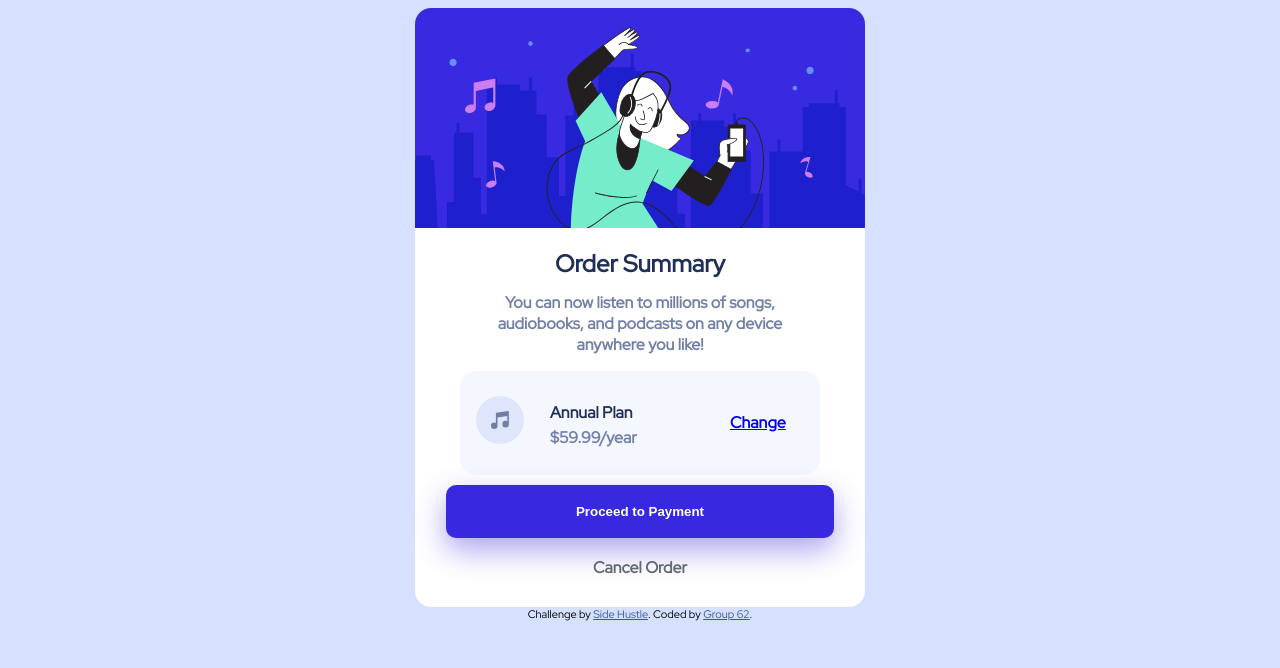
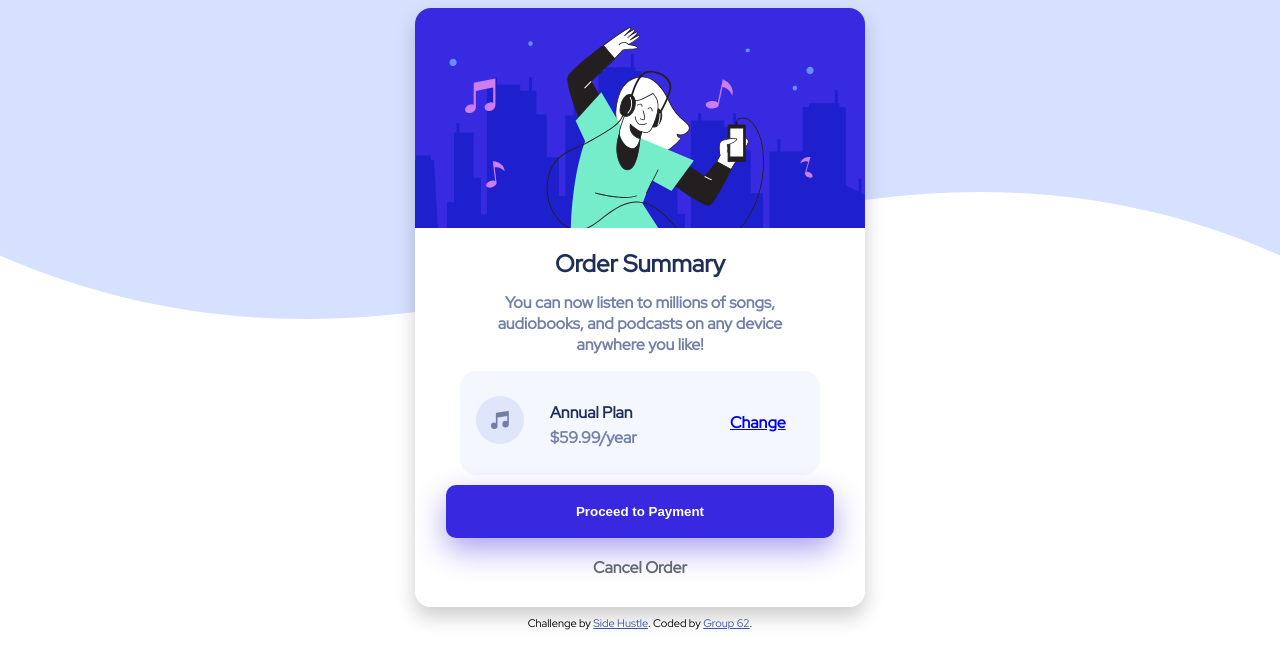
Before and after one commit to adeoyewole028/order-summary-component-main, a plain HTML site: page index.html in a window 1280 px wide. Drawn offline with Linux system fonts and the light colour scheme.

Commit message:
adding me

```diff
--- a/index.css
+++ b/index.css
@@ -2,18 +2,24 @@
 
 body {
   font-family: "Red Hat Display", sans-serif;
-  font-weight: 500, 700, 900;
   font-size: 16px;
+  display: flex;
   justify-content: center;
+  flex-direction: column;
   align-items: center;
   background-image: url(./images/pattern-background-desktop.svg);
-  background-size: 100% 350%;
+  background-repeat: no-repeat;
+  background-size: 100% 50%;
 }
 
 .main {
   display: flex;
   flex-direction: column;
-  align-items: center;
+  /* align-items: center; */
+  box-shadow: 0 10px 20px rgba(0, 0, 0, .2);
+  width: fit-content;
+  border-radius: 16px;
+  margin-bottom: 9px;
 }
 
 .music-img {
@@ -61,18 +67,20 @@ body {
 }
 
 .song-icon {
-margin-left: 16px;
+  margin-left: 16px;
 }
 
 .annual-plan {
   line-height: 4px;
 }
-.annual-plan h4{
+
+.annual-plan h4 {
   font-size: 16px;
   font-weight: 900;
   color: hsl(223, 47%, 23%);
 }
-.annual-plan p{
+
+.annual-plan p {
   font-weight: 700;
   color: hsl(224, 23%, 55%);
 }
@@ -82,7 +90,7 @@ margin-left: 16px;
   color: hsl(245, 75%, 52%);
 }
 
-.change:hover > a {
+.change:hover>a {
   color: #3829e0c0;
   cursor: pointer;
   text-decoration: none;
```
